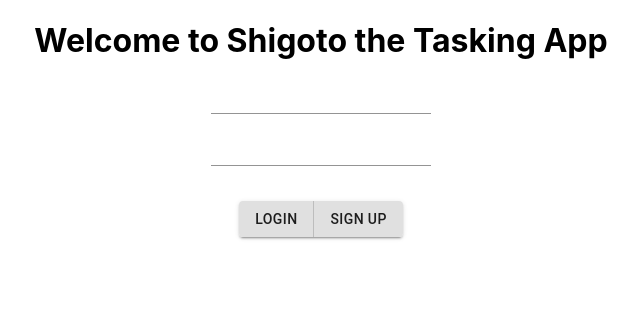
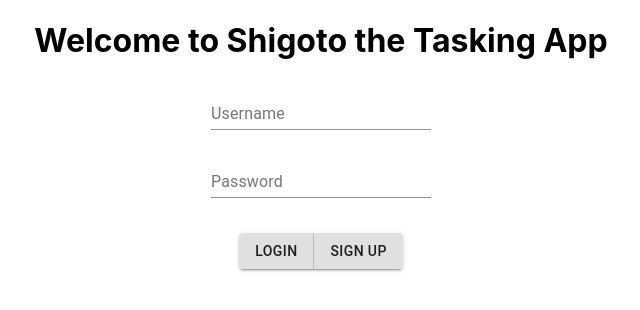
Before and after one commit to poujacques/shigoto-frontend, a React (Create React App) app: page / in a window 1280 px wide. Shown: the top 310 px of the page, without its empty margins (319-959 px from the left). Built offline with nearby package versions, Linux system fonts and the light colour scheme.

Commit message:
missed some labels

```diff
--- a/src/components/LoginFields.js
+++ b/src/components/LoginFields.js
@@ -10,8 +10,7 @@
         </div>
         <TextField
           name="username"
-          hintText="Enter your username"
-          floatingLabelText="Username"
+          label="Username"
           value={this.props.username}
           onChange={this.props.handleChange}
         />
@@ -22,8 +21,7 @@
         <TextField
           type="password"
           name="password"
-          hintText="Enter your Password"
-          floatingLabelText="Password"
+          label="Password"
           value={this.props.password}
           onChange={this.props.handleChange}
         />
```
